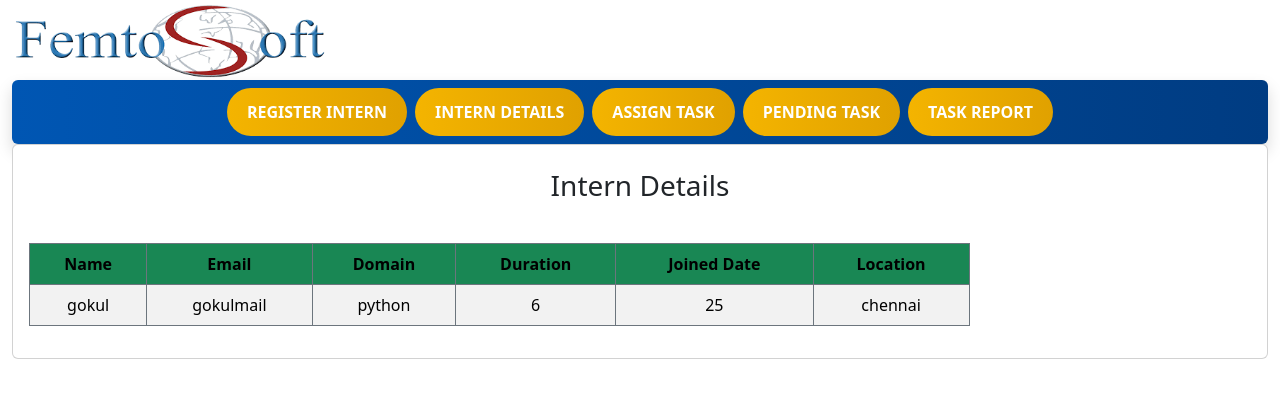
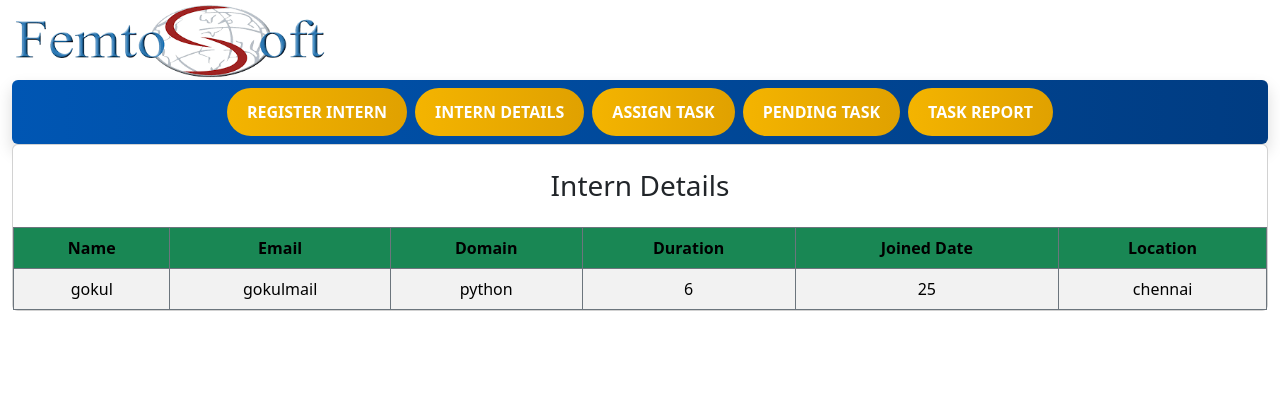
Before and after one commit to gokulrajgokul/Internweb, an Angular app in the folder website/: page /interndetails in a window 1280 px wide. Shown: the top 398 px of the page. Built offline with nearby package versions, Linux system fonts and the light colour scheme.

Commit message:
intern task change

```diff
--- a/website/src/app/interndetails/interndetails.component.css
+++ b/website/src/app/interndetails/interndetails.component.css
@@ -37,3 +37,6 @@
     background: #003C82;
     transform: translateY(-2px);
 }
+.table{
+margin:0px 0px;
+}
--- a/website/src/app/interndetails/interndetails.component.html
+++ b/website/src/app/interndetails/interndetails.component.html
@@ -22,8 +22,9 @@
         <h1 class=" text-center fs-3 m-4">
             Intern Details
         </h1>
-        <div class="col-12 offset-2 m-3">
-            <table class="table table-striped table-bordered border-secondary table-hover w-75">
+        <div class="row">
+        <div class="table table-responsive  col-lg-5 ">
+            <table class="table  table-striped table-bordered border-secondary table-hover ">
                 <thead class="rounded ">
                     <tr class="bg-success">
                         <th class="p-2 bg-success   text-center">Name</th>
@@ -56,6 +57,7 @@
             </table>
         </div>
     </div>
+    </div>
 
 
 
```
